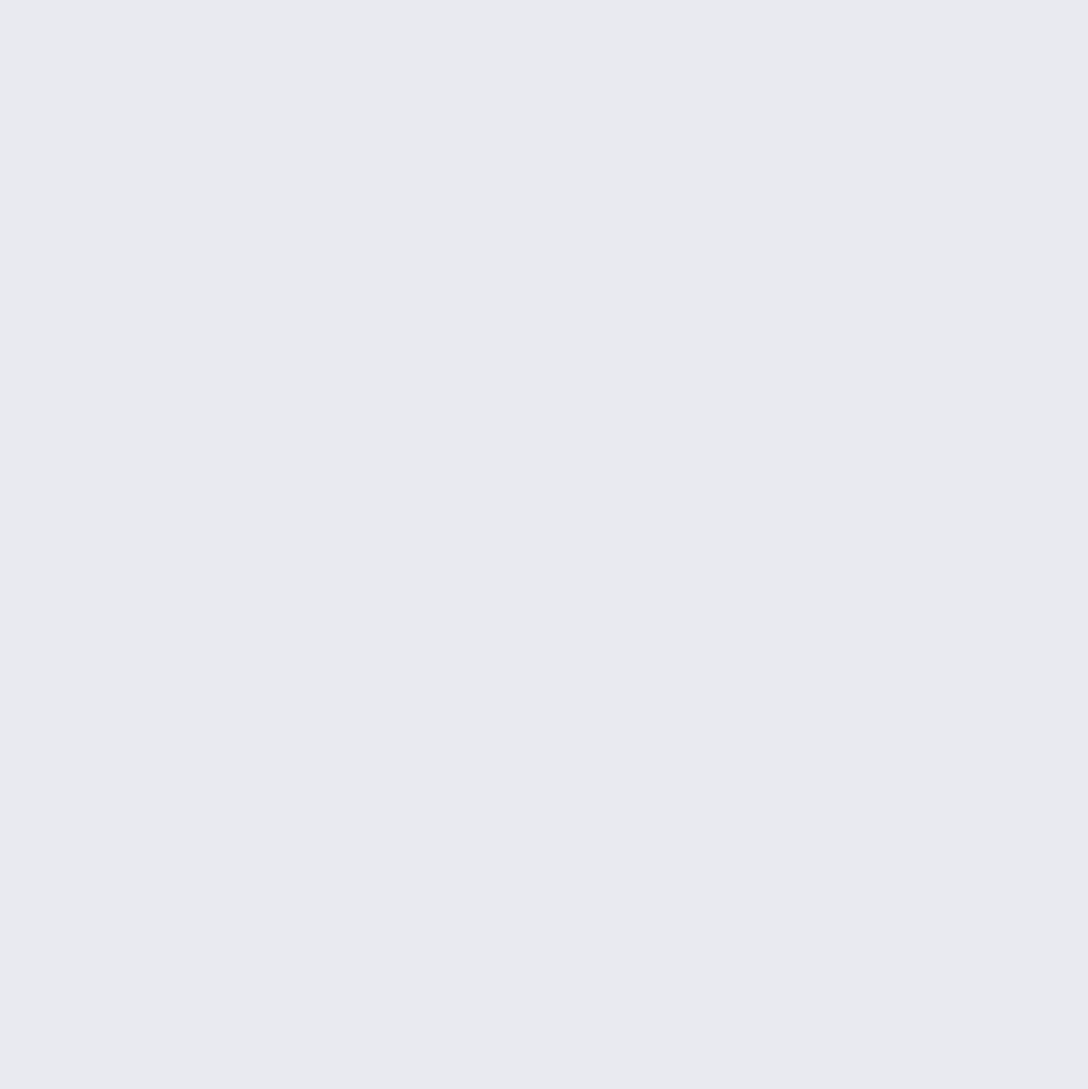
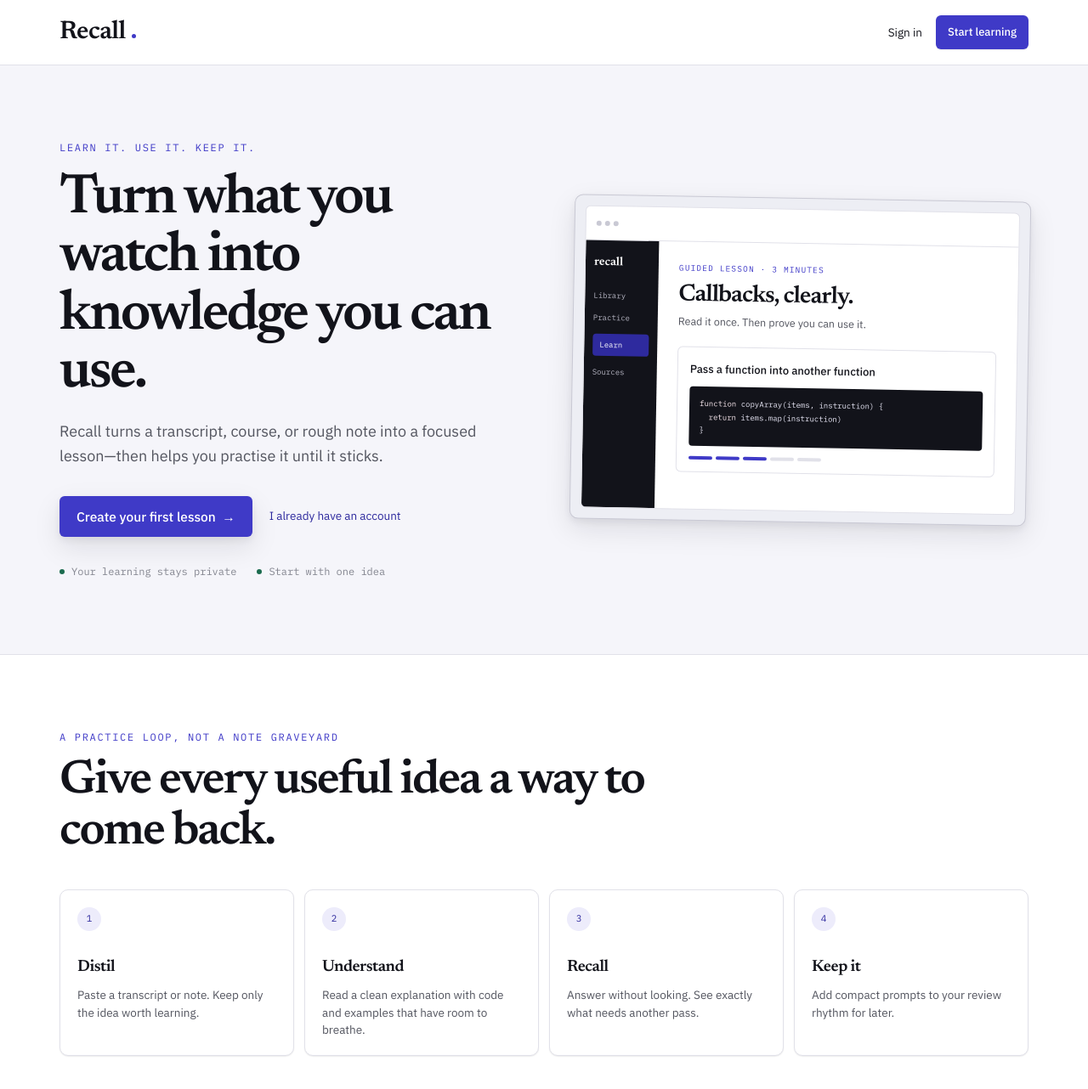
Before and after one commit to sinhasagar01/recall, a Next.js app: page / in a window 1280 px wide. Before the commit this address had no page. Shown: the top 1282 px of the page at 85% size. Before the commit the page ends 800 px from the top, so only its background shows below. Built offline with nearby package versions, Linux system fonts and the light colour scheme; no server answers.

Commit message:
feat: add signed-out homepage

```diff
--- a/src/app/(app)/layout.tsx
+++ b/src/app/(app)/layout.tsx
@@ -69,7 +69,9 @@
       */}
       <aside className="hidden flex-col gap-[26px] border-r border-rule bg-surface-2 px-3.5 py-[22px] md:sticky md:top-0 md:flex md:h-screen md:self-start md:overflow-y-auto">
         <div className="px-2">
-          <Wordmark />
+          <Link href="/library" aria-label="Recall library" className="inline-flex rounded-sm">
+            <Wordmark />
+          </Link>
         </div>
 
         {/* `interview` is absent-not-disabled: no key, no entry, matching the route's own notFound(). */}
--- a/src/app/page.tsx
+++ b/src/app/page.tsx
@@ -1,8 +1,120 @@
+import Link from 'next/link'
 import { redirect } from 'next/navigation'
+import { Wordmark } from '@/components/ui/wordmark'
+import { createClient } from '@/lib/supabase/server'
 
 /**
- * The app has one front door. Signed out, proxy.ts bounces /library to /sign-in.
+ * Recall's public front door. A signed-in person already has a working space,
+ * so the logo continues to take them straight to Library rather than presenting
+ * marketing between them and their learning.
  */
-export default function RootPage() {
-  redirect('/library')
+export default async function RootPage() {
+  const supabase = await createClient()
+  const { data } = await supabase.auth.getClaims()
+  if (data?.claims) redirect('/library')
+
+  return (
+    <main className="min-h-screen overflow-hidden bg-surface">
+      <header className="mx-auto flex h-[76px] max-w-[1220px] items-center justify-between px-5 md:px-10">
+        <Link href="/" aria-label="Recall home" className="rounded-sm">
+          <Wordmark size="lg" />
+        </Link>
+        <nav className="flex items-center gap-4 text-option" aria-label="Public navigation">
+          <Link href="/sign-in" className="hidden rounded-sm text-ink hover:text-accent-ink sm:block">
+            Sign in
+          </Link>
+          <Link
+            href="/sign-up"
+            className="inline-flex min-h-10 items-center rounded-md bg-accent px-3.5 py-2 text-label font-medium text-white shadow-card hover:bg-accent-ink"
+          >
+            Start learning
+          </Link>
+        </nav>
+      </header>
+
+      <section className="border-y border-rule bg-surface-2">
+        <div className="mx-auto grid max-w-[1220px] items-center gap-11 px-5 py-16 md:grid-cols-[minmax(0,1.02fr)_minmax(390px,.98fr)] md:px-10 md:py-22">
+          <div>
+            <p className="font-mono text-mono-md font-medium tracking-[0.14em] text-accent uppercase">
+              Learn it. Use it. Keep it.
+            </p>
+            <h1 className="mt-4 max-w-[650px] font-display text-[48px] leading-[1.04] font-semibold tracking-[-0.045em] text-ink md:text-[66px]">
+              Turn what you watch into knowledge you can use.
+            </h1>
+            <p className="mt-5 max-w-[540px] text-[18px] leading-[1.6] text-ink-2">
+              Recall turns a transcript, course, or rough note into a focused lesson—then helps you practise it until it sticks.
+            </p>
+            <div className="mt-8 flex flex-wrap items-center gap-x-5 gap-y-3">
+              <Link
+                href="/sign-up"
+                className="inline-flex min-h-12 items-center rounded-md bg-accent px-5 text-register font-medium text-white shadow-pop hover:bg-accent-ink"
+              >
+                Create your first lesson&nbsp; →
+              </Link>
+              <Link href="/sign-in" className="rounded-sm text-option text-accent-ink hover:text-ink">
+                I already have an account
+              </Link>
+            </div>
+            <div className="mt-8 flex flex-wrap gap-x-6 gap-y-2 font-mono text-mono-md text-ink-3">
+              <span className="flex items-center gap-2"><i className="size-1.5 rounded-full bg-ok" />Your learning stays private</span>
+              <span className="flex items-center gap-2"><i className="size-1.5 rounded-full bg-ok" />Start with one idea</span>
+            </div>
+          </div>
+
+          <div className="rotate-[1deg] rounded-lg border border-rule-strong bg-surface-3 p-3 shadow-pop">
+            <div className="overflow-hidden rounded-md border border-rule bg-surface">
+              <div className="flex h-10 items-center gap-1 border-b border-rule px-3" aria-hidden="true">
+                <i className="size-1.5 rounded-full bg-rule-strong" /><i className="size-1.5 rounded-full bg-rule-strong" /><i className="size-1.5 rounded-full bg-rule-strong" />
+              </div>
+              <div className="grid min-h-[314px] grid-cols-[86px_1fr]">
+                <aside className="bg-ink px-2.5 py-4 font-mono text-[9px] text-accent-soft" aria-hidden="true">
+                  <b className="mb-5 block font-display text-[14px] text-white">recall</b>
+                  <span className="mb-3 block opacity-75">Library</span><span className="mb-3 block opacity-75">Practice</span><span className="mb-3 block rounded-sm bg-accent-ink px-2 py-1.5 text-white">Learn</span><span className="block opacity-75">Sources</span>
+                </aside>
+                <div className="p-6">
+                  <p className="font-mono text-mono-xs font-medium tracking-[0.12em] text-accent uppercase">Guided lesson · 3 minutes</p>
+                  <h2 className="mt-2 font-display text-[28px] leading-[1.1] font-semibold tracking-[-0.03em]">Callbacks, clearly.</h2>
+                  <p className="mt-1.5 text-meta text-ink-2">Read it once. Then prove you can use it.</p>
+                  <div className="mt-5 rounded-md border border-rule p-3.5">
+                    <strong className="text-label font-medium">Pass a function into another function</strong>
+                    <pre className="mt-2.5 overflow-hidden rounded-sm bg-ink p-3 font-mono text-[9px] leading-[1.7] text-accent-soft"><span className="text-flag-soft">function</span> <span className="text-accent-soft">copyArray</span>(items, instruction) {'{'}{`\n`}  <span className="text-flag-soft">return</span> items.<span className="text-accent-soft">map</span>(instruction){`\n`}{'}'}</pre>
+                    <div className="mt-3 flex gap-1" aria-label="Lesson progress"><i className="h-1 w-7 rounded-full bg-accent" /><i className="h-1 w-7 rounded-full bg-accent" /><i className="h-1 w-7 rounded-full bg-accent" /><i className="h-1 w-7 rounded-full bg-rule" /><i className="h-1 w-7 rounded-full bg-rule" /></div>
+                  </div>
+                </div>
+              </div>
+            </div>
+          </div>
+        </div>
+      </section>
+
+      <section className="mx-auto max-w-[1220px] px-5 py-16 md:px-10 md:py-22">
+        <p className="font-mono text-mono-md font-medium tracking-[0.14em] text-accent uppercase">A practice loop, not a note graveyard</p>
+        <h2 className="mt-3 max-w-[720px] font-display text-[42px] leading-[1.08] font-semibold tracking-[-0.04em] md:text-[56px]">Give every useful idea a way to come back.</h2>
+        <div className="mt-9 grid gap-3 sm:grid-cols-2 lg:grid-cols-4">
+          {[
+            ['1', 'Distil', 'Paste a transcript or note. Keep only the idea worth learning.'],
+            ['2', 'Understand', 'Read a clean explanation with code and examples that have room to breathe.'],
+            ['3', 'Recall', 'Answer without looking. See exactly what needs another pass.'],
+            ['4', 'Keep it', 'Add compact prompts to your review rhythm for later.'],
+          ].map(([number, title, body]) => (
+            <article key={number} className="min-h-[190px] rounded-lg border border-rule bg-surface p-5 shadow-card">
+              <span className="grid size-7 place-items-center rounded-full bg-accent-soft font-mono text-mono-sm text-accent-ink">{number}</span>
+              <h3 className="mt-7 font-display text-card-title font-semibold tracking-[-0.025em]">{title}</h3>
+              <p className="mt-2 text-option leading-[1.5] text-ink-2">{body}</p>
+            </article>
+          ))}
+        </div>
+      </section>
+
+      <section className="mx-5 mb-8 rounded-lg bg-ink px-6 py-7 text-white md:mx-auto md:mb-10 md:flex md:max-w-[1140px] md:items-center md:justify-between md:px-8">
+        <div>
+          <h2 className="font-display text-[27px] font-semibold tracking-[-0.03em]">One useful idea is enough to begin.</h2>
+          <p className="mt-1 text-option text-surface-3">Start with a video transcript, an article, or your own notes.</p>
+        </div>
+        <Link href="/sign-up" className="mt-5 inline-flex min-h-10 items-center rounded-md bg-accent px-4 text-label font-medium text-white hover:bg-accent-ink md:mt-0">
+          Make a lesson&nbsp; →
+        </Link>
+      </section>
+    </main>
+  )
 }
```
Also changed, not shown: 1 other file (tests, documents, lock files or other folders).
